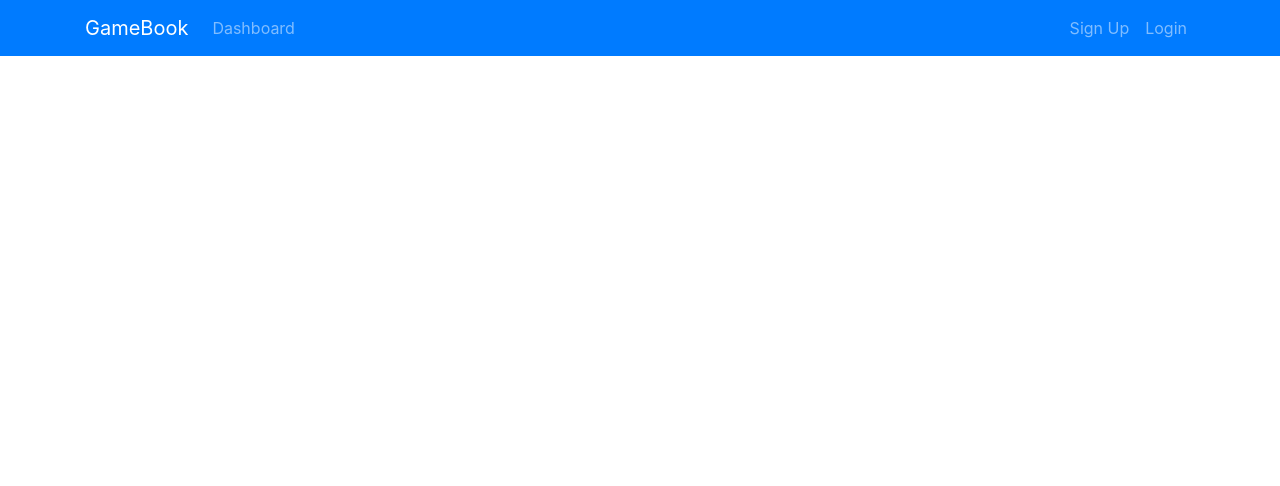
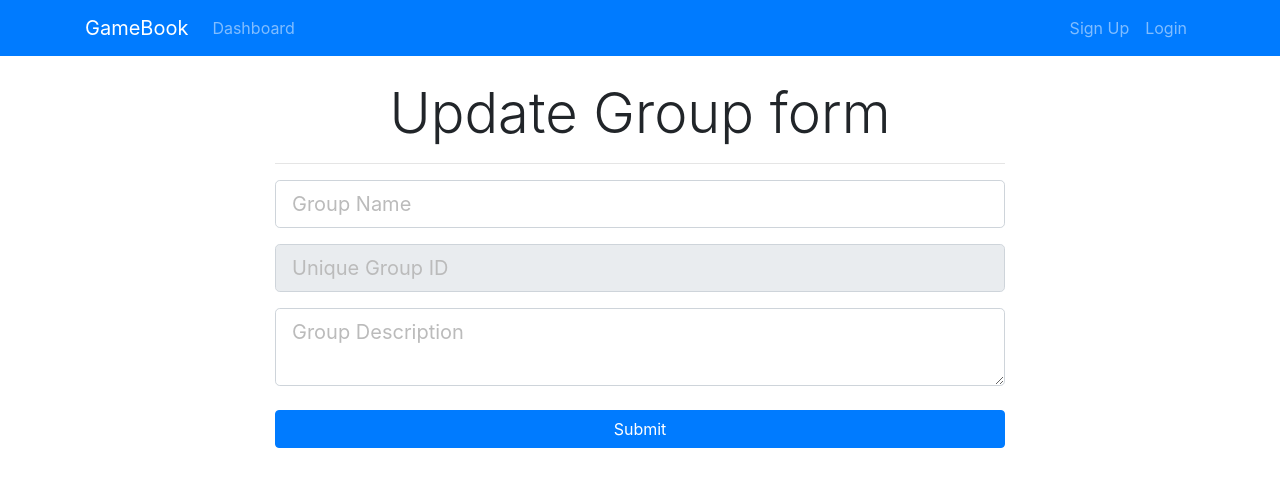
Before and after one commit to ssjb2/Project-Spring-React, a React (Create React App) app in the folder react-client/: page /updateGroup/1 in a window 1280 px wide. Shown: the top 486 px of the page. Built offline with nearby package versions, Linux system fonts and the light colour scheme.

Commit message:
update group

```diff
--- a/react-client/src/App.js
+++ b/react-client/src/App.js
@@ -7,6 +7,7 @@ import { BrowserRouter as Router, Route } from "react-router-dom";
 import AddGroup from "./components/Group/AddGroup";
 import { Provider } from "react-redux";
 import store from "./store";
+import UpdateGroup from "./components/Group/UpdateGroup";
 class App extends Component {
   render() {
     return (
@@ -15,8 +16,8 @@ class App extends Component {
           <div className="App">
             <Header />
             <Route exact path="/Dashboard" component={Dashboard} />
-
             <Route exact path="/addGroup" component={AddGroup} />
+            <Route exact path="/updateGroup/:id" component={UpdateGroup} />
           </div>
         </Router>
       </Provider>
--- a/react-client/src/components/Dashboard.js
+++ b/react-client/src/components/Dashboard.js
@@ -33,7 +33,7 @@ class Dashboard extends Component {
   }
 }
 Dashboard.propTypes = {
-  groups: PropTypes.object.isRequired,
+  group: PropTypes.object.isRequired,
   getGroups: PropTypes.func.isRequired
 };
 
--- a/react-client/src/components/Group/GroupItem.js
+++ b/react-client/src/components/Group/GroupItem.js
@@ -1,4 +1,5 @@
 import React, { Component } from "react";
+import { Link } from "react-router-dom";
 
 class GroupItem extends Component {
   render() {
@@ -21,11 +22,11 @@ class GroupItem extends Component {
                     <i className="fa fa-flag-checkered pr-1"> Group Board </i>
                   </li>
                 </a>
-                <a href="#">
+                <Link to={`/updateGroup/${group.groupIdentifier}`}>
                   <li className="list-group-item update">
                     <i className="fa fa-edit pr-1"> Update Group Info</i>
                   </li>
-                </a>
+                </Link>
                 <a href="">
                   <li className="list-group-item delete">
                     <i className="fa fa-minus-circle pr-1"> Delete Group</i>
--- /dev/null
+++ b/react-client/src/components/Group/UpdateGroup.js
@@ -0,0 +1,46 @@
+import React, { Component } from "react";
+
+export default class UpdateGroup extends Component {
+  render() {
+    return (
+      <div className="register">
+        <div className="container">
+          <div className="row">
+            <div className="col-md-8 m-auto">
+              <h5 className="display-4 text-center">Update Group form</h5>
+              <hr />
+              <form>
+                <div className="form-group">
+                  <input
+                    type="text"
+                    className="form-control form-control-lg "
+                    placeholder="Group Name"
+                  />
+                </div>
+                <div className="form-group">
+                  <input
+                    type="text"
+                    className="form-control form-control-lg"
+                    placeholder="Unique Group ID"
+                    disabled
+                  />
+                </div>
+                <div className="form-group">
+                  <textarea
+                    className="form-control form-control-lg"
+                    placeholder="Group Description"
+                  />
+                </div>
+
+                <input
+                  type="submit"
+                  className="btn btn-primary btn-block mt-4"
+                />
+              </form>
+            </div>
+          </div>
+        </div>
+      </div>
+    );
+  }
+}
```
